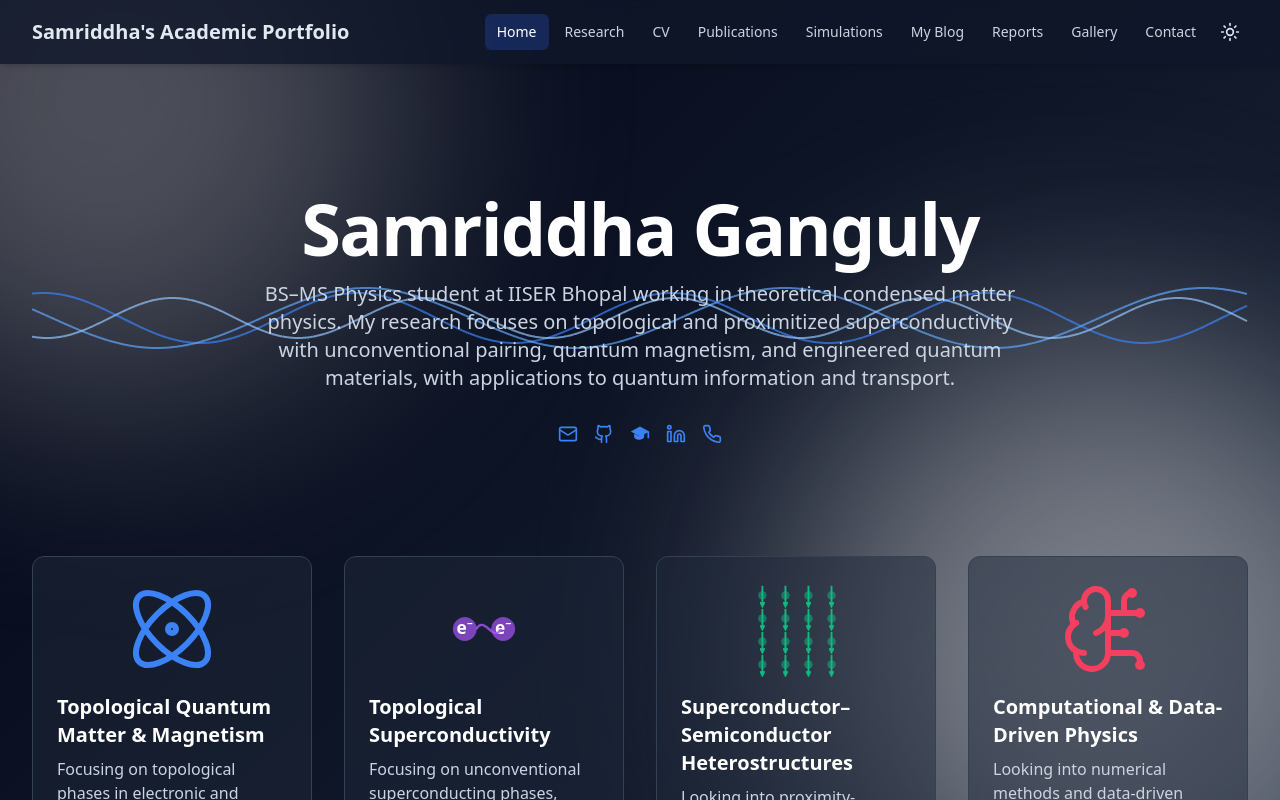
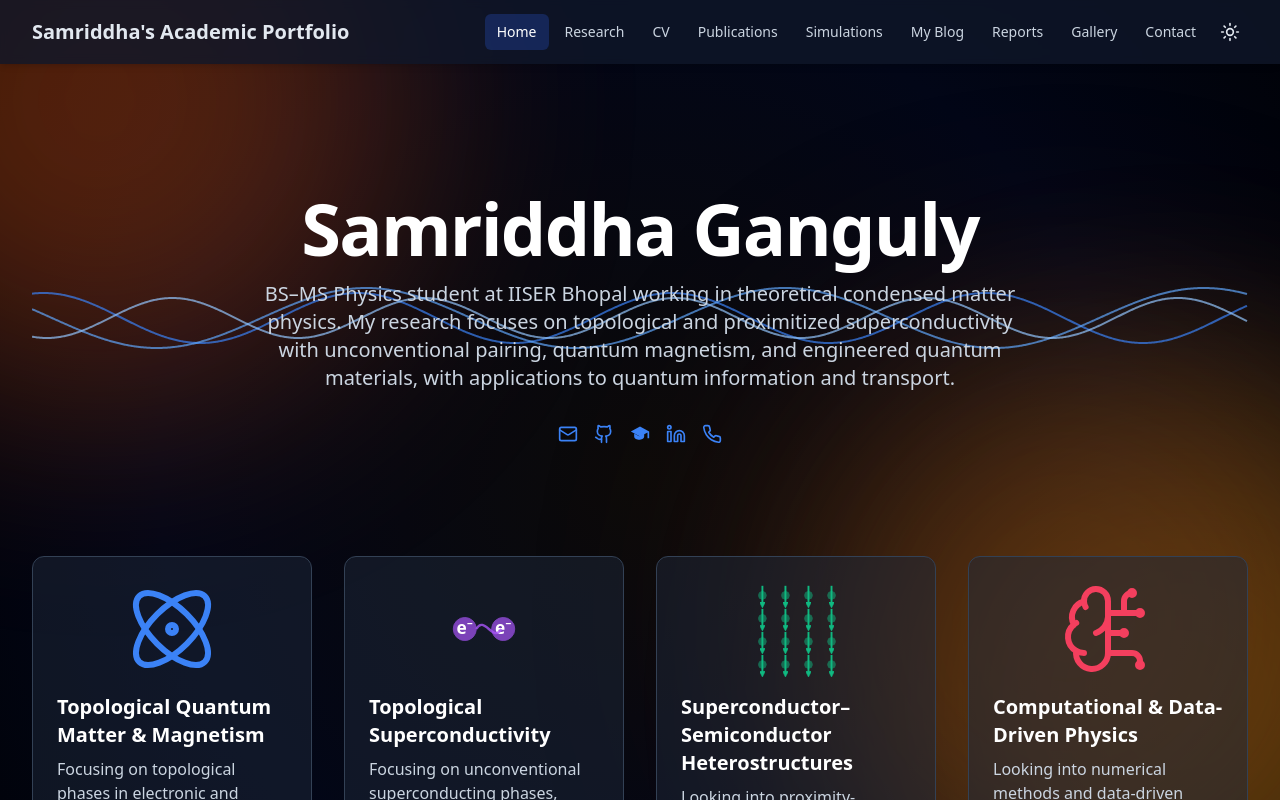
Before and after one commit to QuantumPopsci/samriddhas-academic-portfolio, a React (Vite) app: page / in a window 1280 px wide. Shown: the top 800 px of the page. Built offline with nearby package versions, Linux system fonts and the light colour scheme.

Commit message:
Update index.css

```diff
--- a/src/index.css
+++ b/src/index.css
@@ -15,14 +15,14 @@ html {
 body {
   @apply text-slate-800 dark:text-slate-200;
   font-feature-settings: "liga" 1, "calt" 1;
- background: linear-gradient(135deg, #fafaf9 0%, #e7e5e4 100%);
+background: radial-gradient(circle at 50% 40%, #1c1917 0%, #09090b 45%, #000000 100%);
   min-height: 100vh;
 }
 
 /* Dark mode gradient */
 
 .dark body {
-  background: linear-gradient(135deg, #020617 0%, #1e293b 100%);
+  background: radial-gradient(circle at 50% 40%, #0c0a09 0%, #020617 50%, #000000 100%);
 }
 /* ===================================================== */
 /* ================= BACKGROUND BLOBS =================== */
@@ -39,19 +39,19 @@ body {
 }
 
 .blob-blue {
-  background: #9ca3af;
+  background: #f59e0b;
   bottom: -200px;
   right: -200px;
 }
 
 .blob-purple {
-  background: #d6d3d1;
+  background: #ea580c;
   top: -200px;
   left: -200px;
 }
 
 .blob-cyan {
-  background: #e7e5e4;
+  background: #78350f;
   top: 40%;
   left: 60%;
 }
```
